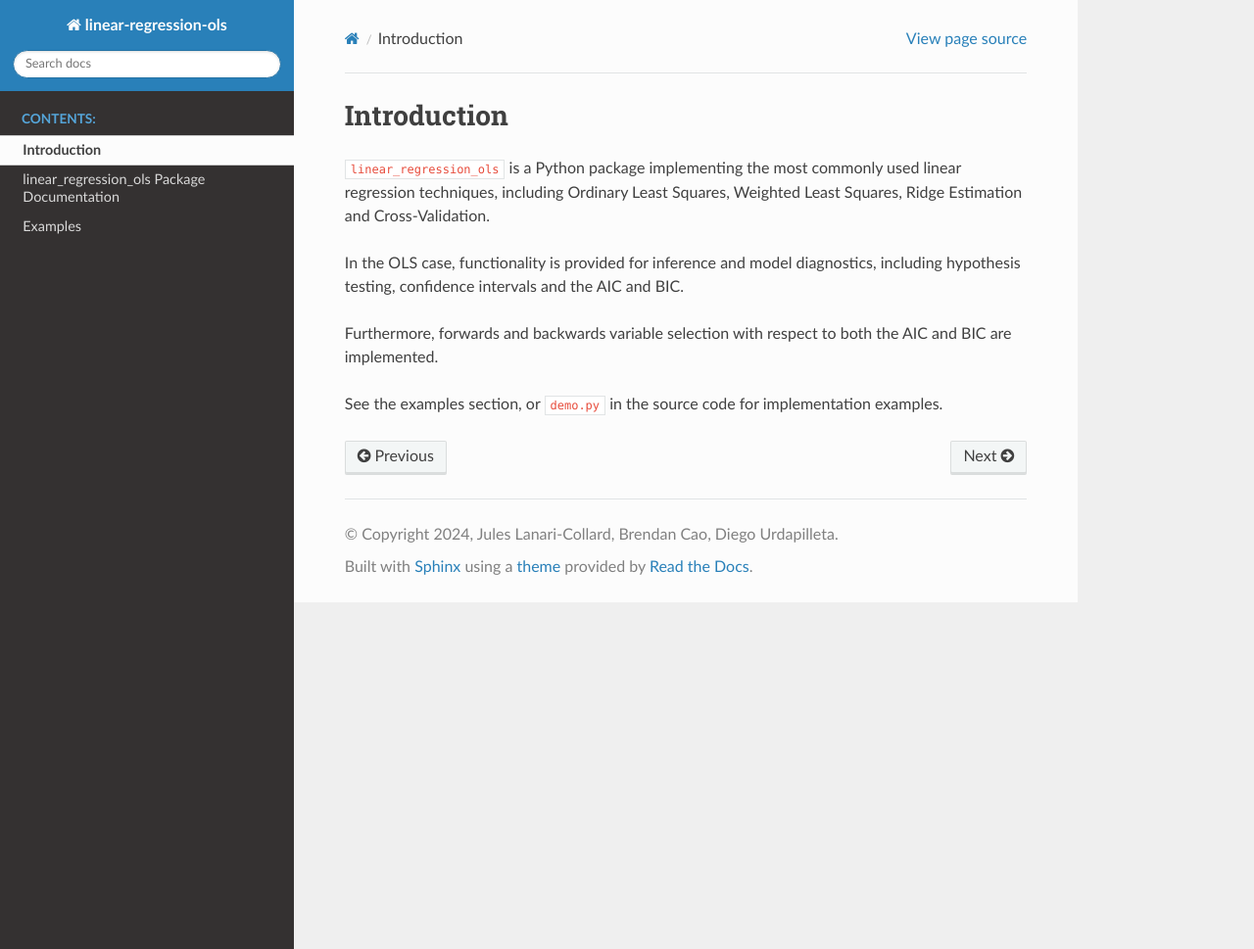
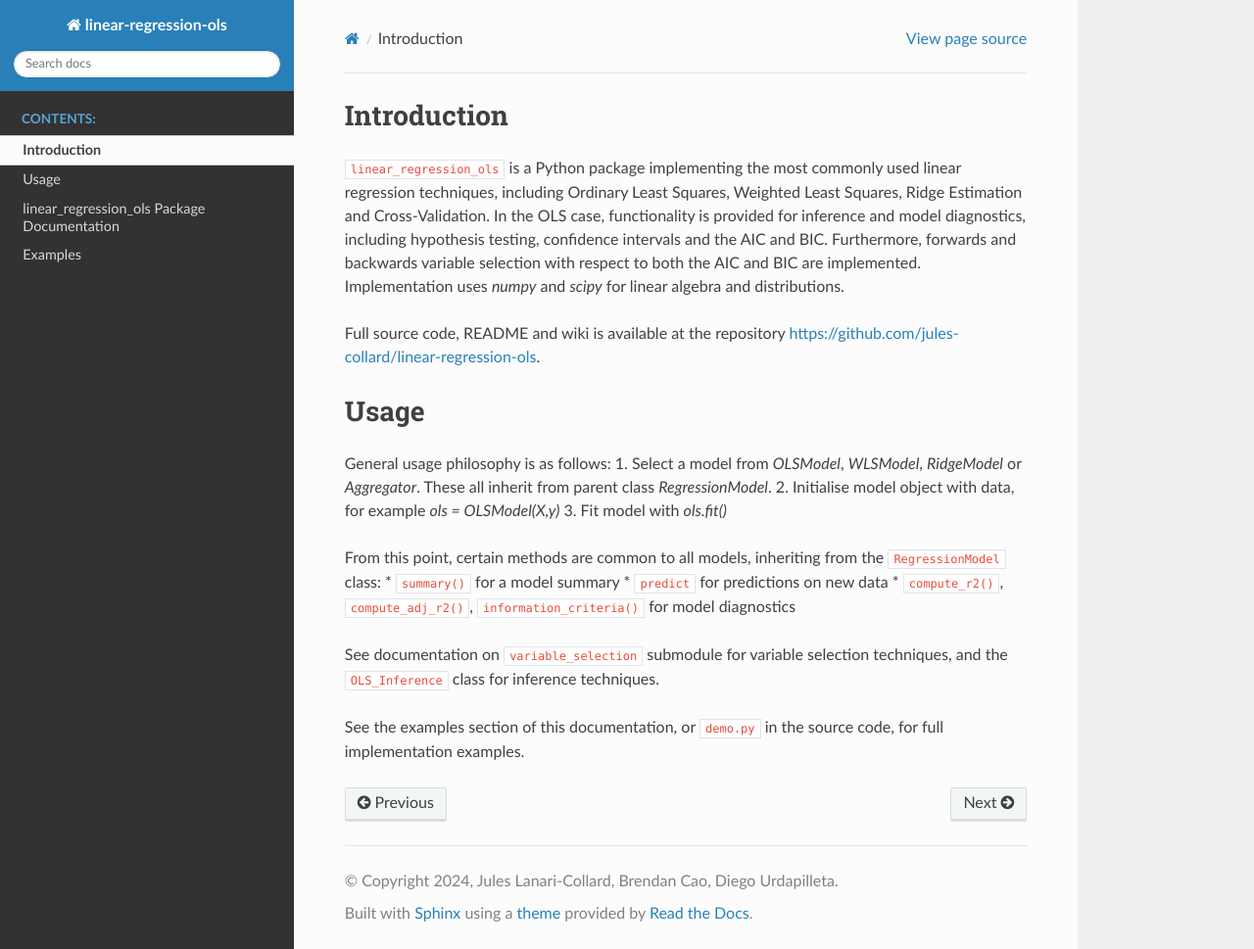
Before and after one commit to jules-collard/linear-regression, a Sphinx documentation site: the page built from docs/source/intro.rst, in a window 1280 px wide and 969 px high. Shown: the whole window at 98% size. Built offline with Sphinx 7.4.7 and the Read the Docs theme 3.1.0, drawn with Linux system fonts in a browser that asks for light colours.

Commit message:
Changed intro docs

```diff
--- a/docs/source/intro.rst
+++ b/docs/source/intro.rst
@@ -1,10 +1,22 @@
 Introduction
 ============
 
-``linear_regression_ols`` is a Python package implementing the most commonly used linear regression techniques, including Ordinary Least Squares, Weighted Least Squares, Ridge Estimation and Cross-Validation.
+``linear_regression_ols`` is a Python package implementing the most commonly used linear regression techniques, including Ordinary Least Squares, Weighted Least Squares, Ridge Estimation and Cross-Validation. In the OLS case, functionality is provided for inference and model diagnostics, including hypothesis testing, confidence intervals and the AIC and BIC. Furthermore, forwards and backwards variable selection with respect to both the AIC and BIC are implemented. Implementation uses `numpy` and `scipy` for linear algebra and distributions.
 
-In the OLS case, functionality is provided for inference and model diagnostics, including hypothesis testing, confidence intervals and the AIC and BIC.
+Full source code, README and wiki is available at the repository https://github.com/jules-collard/linear-regression-ols.
 
-Furthermore, forwards and backwards variable selection with respect to both the AIC and BIC are implemented.
+Usage
+=====
+General usage philosophy is as follows:
+1. Select a model from `OLSModel`, `WLSModel`, `RidgeModel` or `Aggregator`. These all inherit from parent class `RegressionModel`.
+2. Initialise model object with data, for example `ols = OLSModel(X,y)`
+3. Fit model with `ols.fit()`
 
-See the examples section, or ``demo.py`` in the source code for implementation examples.
+From this point, certain methods are common to all models, inheriting from the ``RegressionModel`` class:
+* ``summary()`` for a model summary
+* ``predict`` for predictions on new data
+* ``compute_r2()``, ``compute_adj_r2()``, ``information_criteria()`` for model diagnostics
+
+See documentation on ``variable_selection`` submodule for variable selection techniques, and the ``OLS_Inference`` class for inference techniques.
+
+See the examples section of this documentation, or ``demo.py`` in the source code, for full implementation examples.
```
Also changed, not shown: .readthedocs.yaml, 11 other files.
